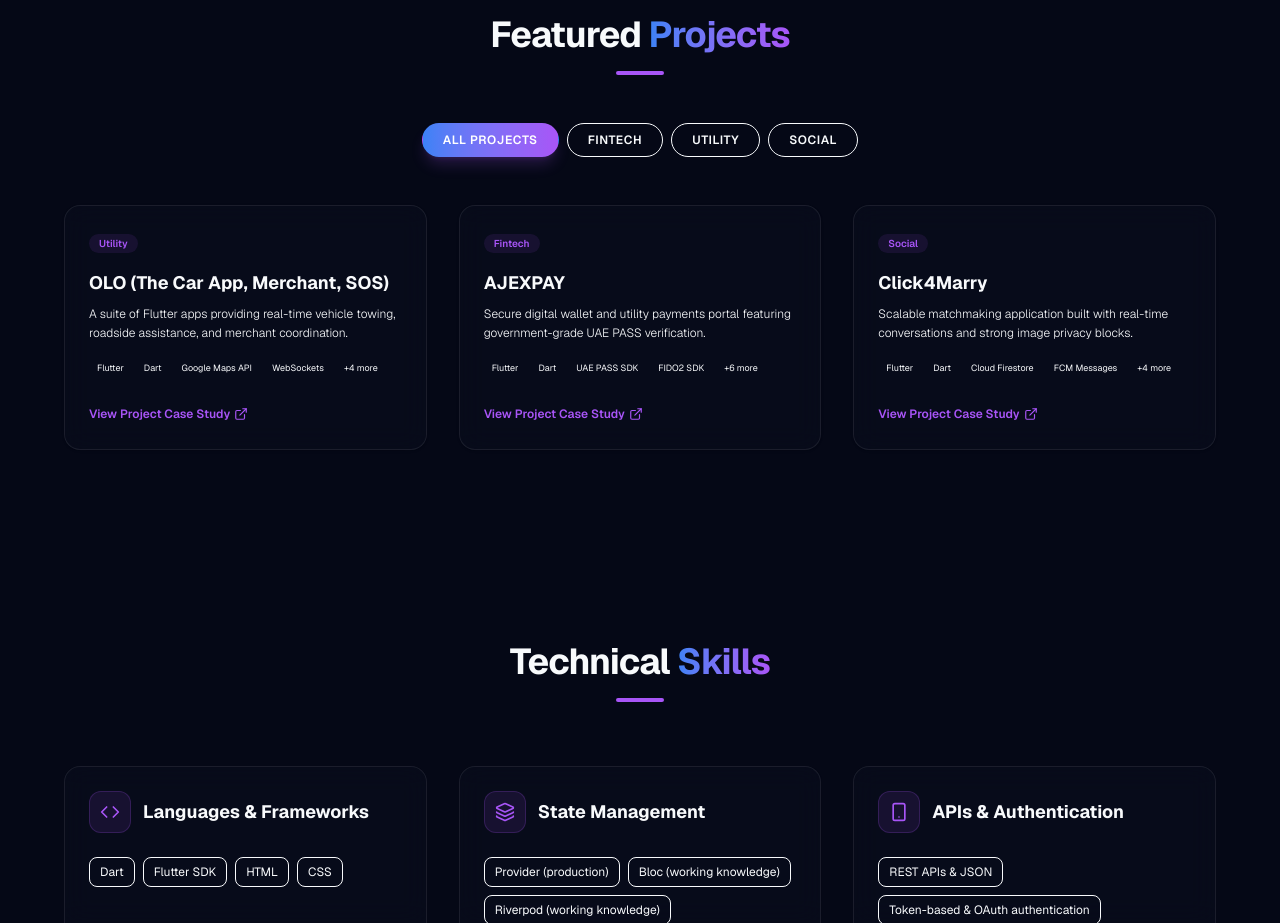
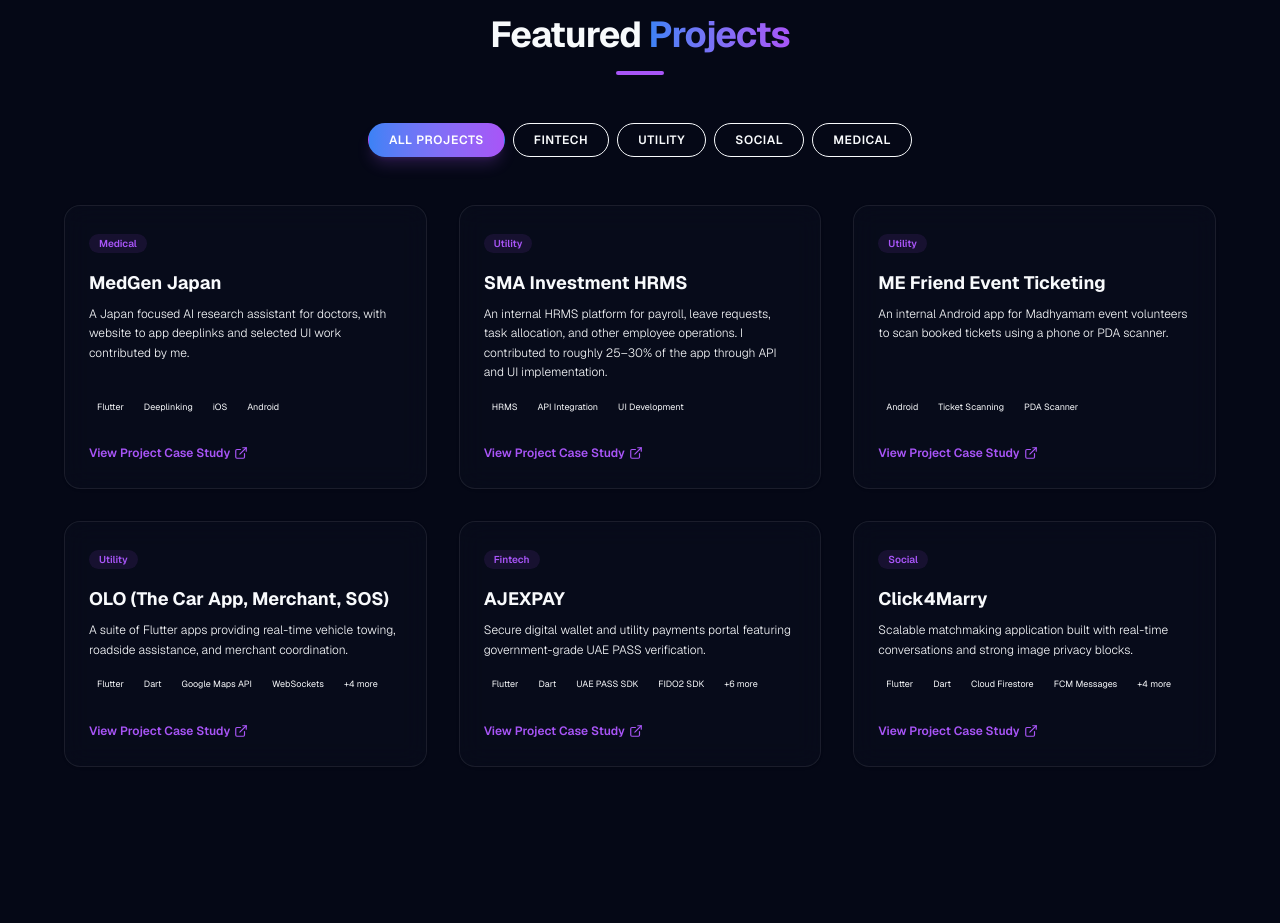
Before and after one commit to nihadkalathil/Portfolio, a Next.js app: page / in a window 1280 px wide. Shown: the part 4440-5363 px from the top of the page. Built offline with nearby package versions, Linux system fonts and the light colour scheme.

Commit message:
feat: add new projects to showcase contributions in medical and utility categories

```diff
--- a/src/components/Projects.tsx
+++ b/src/components/Projects.tsx
@@ -14,7 +14,7 @@ interface ProjectLink {
 interface Project {
   id: string;
   name: string;
-  category: "fintech" | "utility" | "social";
+  category: "fintech" | "utility" | "social" | "medical";
   summary: string;
   role: string;
   problem: string;
@@ -29,6 +29,73 @@ interface Project {
 }
 
 const PROJECTS: Project[] = [
+  {
+    id: "medgen-japan",
+    name: "MedGen Japan",
+    category: "medical",
+    summary: "A Japan focused AI research assistant for doctors, with website to app deeplinks and selected UI work contributed by me.",
+    role: "Flutter Developer — deeplinking and selected UI",
+    problem: "Doctors discovering MedGen Japan through the web need a convenient way to open the app. Store availability can vary by country or region, so the website entry point should lead users to the relevant app destination.",
+    features: [
+      "My contribution: implemented deeplinking to connect website entry points with the mobile app.",
+      "My contribution: built selected UI screens and components.",
+      "Product context: AI assisted clinical research across medical papers, guidelines, and official documents.",
+      "Product context: presents literature and evidence to support doctors researching clinical questions."
+    ],
+    techs: ["Flutter", "Deeplinking", "iOS", "Android"],
+    architecture: "My scope covered the deeplinking flow and selected UI. The AI research and clinical information features are part of the product, not my contribution.",
+    challenges: "Making website to app entry points work smoothly across iOS and Android, while accounting for regional differences in app availability.",
+    solutions: "Implemented the deeplinking portion and selected app UI. The app’s AI, medical research, and backend functionality were outside my scope.",
+    results: "Added website entry points to the iOS and Android apps and contributed to selected screens. No broader product or clinical outcome is claimed.",
+    lessons: "A clear deeplinking path helps connect web discovery to a mobile app, especially when app availability varies by region.",
+    links: [
+      {
+        label: "MedGen Japan",
+        ios: "https://apps.apple.com/in/app/medgen-japan-%E6%97%A5%E6%9C%AC%E3%81%AE%E5%8C%BB%E5%B8%AB%E3%81%AE%E3%81%9F%E3%82%81%E3%81%AEai%E3%82%A2%E3%82%B7%E3%82%B9%E3%82%BF%E3%83%B3%E3%83%88/id6756404511",
+        android: "https://play.google.com/store/apps/details?id=com.medgen.app"
+      }
+    ]
+  },
+  {
+    id: "sma-investment-hrms",
+    name: "SMA Investment HRMS",
+    category: "utility",
+    summary: "An internal HRMS platform for payroll, leave requests, task allocation, and other employee operations. I contributed to roughly 25–30% of the app through API and UI implementation.",
+    role: "App contributor — API and UI implementation (approximately 25–30%)",
+    problem: "Organizations need one place to manage recurring HR operations, including payroll, leave applications, and task allocation.",
+    features: [
+      "My contribution: implemented portions of the app's API integrations and user interface.",
+      "Product capability: payroll management.",
+      "Product capability: employee leave applications and related workflows.",
+      "Product capability: task allocation and other HRMS activities."
+    ],
+    techs: ["HRMS", "API Integration", "UI Development"],
+    architecture: "A private HRMS application. My contribution covered approximately 25–30% of the app, focused on API and UI implementation.",
+    challenges: "Contributing to a broad HRMS workflow spanning employee operations such as payroll, leave, and task management.",
+    solutions: "Implemented assigned API and UI portions across the application. The app is private, so public download links are unavailable.",
+    results: "Contributed approximately 25–30% of the app. The application provides SMA Investment with a private HRMS solution.",
+    lessons: "HRMS features work together across employee and administrative workflows, so clear API and UI behavior matters throughout the app."
+  },
+  {
+    id: "me-friend-event-ticketing",
+    name: "ME Friend Event Ticketing",
+    category: "utility",
+    summary: "An internal Android app for Madhyamam event volunteers to scan booked tickets using a phone or PDA scanner.",
+    role: "Project Contributor — Android ticket scanning app",
+    problem: "Event volunteers need to verify booked tickets at entry using the devices available to them, including phones and dedicated PDA scanners.",
+    features: [
+      "Scans booked event tickets from an Android phone.",
+      "Supports ticket scanning with a PDA scanner.",
+      "Built for use by Madhyamam event volunteers.",
+      "Distributed privately for event operations and not available on Google Play."
+    ],
+    techs: ["Android", "Ticket Scanning", "PDA Scanner"],
+    architecture: "An Android ticket scanning app for Madhyamam's internal event operations.",
+    challenges: "Supporting ticket scanning at event entry with both a phone and a dedicated PDA scanner.",
+    solutions: "Provided an internal Android app for authorized event volunteers. Public app store links are not available.",
+    results: "Gives Madhyamam event volunteers a mobile workflow for scanning booked tickets at events.",
+    lessons: "Ticket scanning workflows need to fit the hardware and entry process used by event staff."
+  },
   {
     id: "olo",
     name: "OLO (The Car App, Merchant, SOS)",
@@ -123,7 +190,7 @@ const PROJECTS: Project[] = [
 ];
 
 export default function Projects() {
-  const [activeFilter, setActiveFilter] = useState<"all" | "fintech" | "utility" | "social">("all");
+  const [activeFilter, setActiveFilter] = useState<"all" | "fintech" | "utility" | "social" | "medical">("all");
   const [selectedProject, setSelectedProject] = useState<Project | null>(null);
 
   const filteredProjects = PROJECTS.filter(p => activeFilter === "all" || p.category === activeFilter);
@@ -142,7 +209,7 @@ export default function Projects() {
 
         {/* Filters Tabs */}
         <div className="flex flex-wrap gap-2 justify-center mb-12">
-          {["all", "fintech", "utility", "social"].map((tab) => (
+          {["all", "fintech", "utility", "social", "medical"].map((tab) => (
             <button
               key={tab}
               onClick={() => setActiveFilter(tab as any)}
@@ -317,7 +384,7 @@ export default function Projects() {
                   {/* Core Features */}
                   <div>
                     <h4 className="font-bold text-foreground flex items-center gap-2 mb-3">
-                      <Cpu className="w-4 h-4 text-brand-cyan" /> Key Features Implemented
+                      <Cpu className="w-4 h-4 text-brand-cyan" /> Project Highlights
                     </h4>
                     <ul className="grid grid-cols-1 sm:grid-cols-2 gap-2 pl-4 list-disc text-foreground/70 font-light text-xs sm:text-sm">
                       {selectedProject.features.map((feature, i) => (
```
